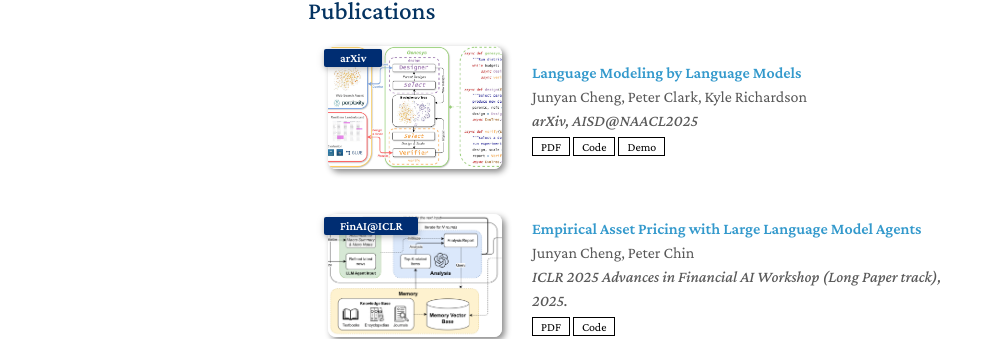
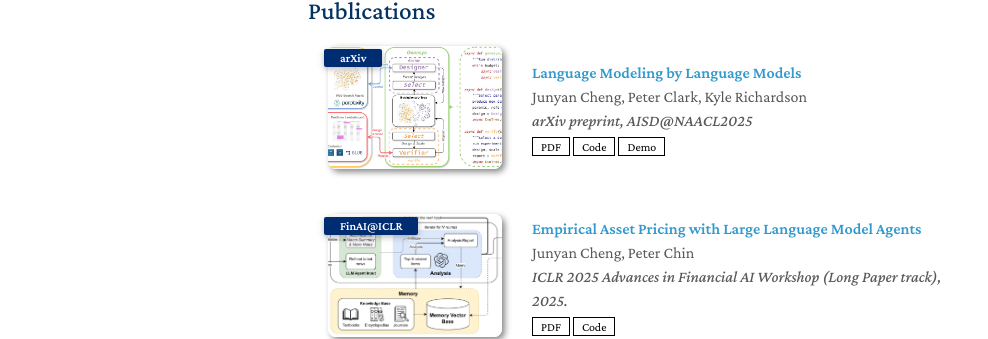
Before and after one commit to chengjunyan1/personal-page, a Jekyll site: the page built from index.md, in a window 1280 px wide and 900 px high. Shown: the part 416-755 px from the top of the window, without its empty margins (162-1150 px from the left). Built offline with Jekyll 4.4.1, drawn with Linux system fonts in a browser that asks for light colours; nearby versions of some CDN libraries; a style sheet for code colours, icons or effects is not loaded; our own code applies the rules of GitHub Pages for plain Markdown files.

Commit message:
Update publications.yml

```diff
--- a/_data/publications.yml
+++ b/_data/publications.yml
@@ -3,7 +3,7 @@ main:
   - title: "Language Modeling by Language Models"
     authors: Junyan Cheng, Peter Clark, Kyle Richardson
     conference_short: arXiv
-    conference: arXiv, AISD@NAACL2025
+    conference: arXiv preprint, AISD@NAACL2025
     pdf: https://arxiv.org/abs/2506.20249
     demo: https://genesys.allen.ai/
     code: https://github.com/allenai/genesys
```
